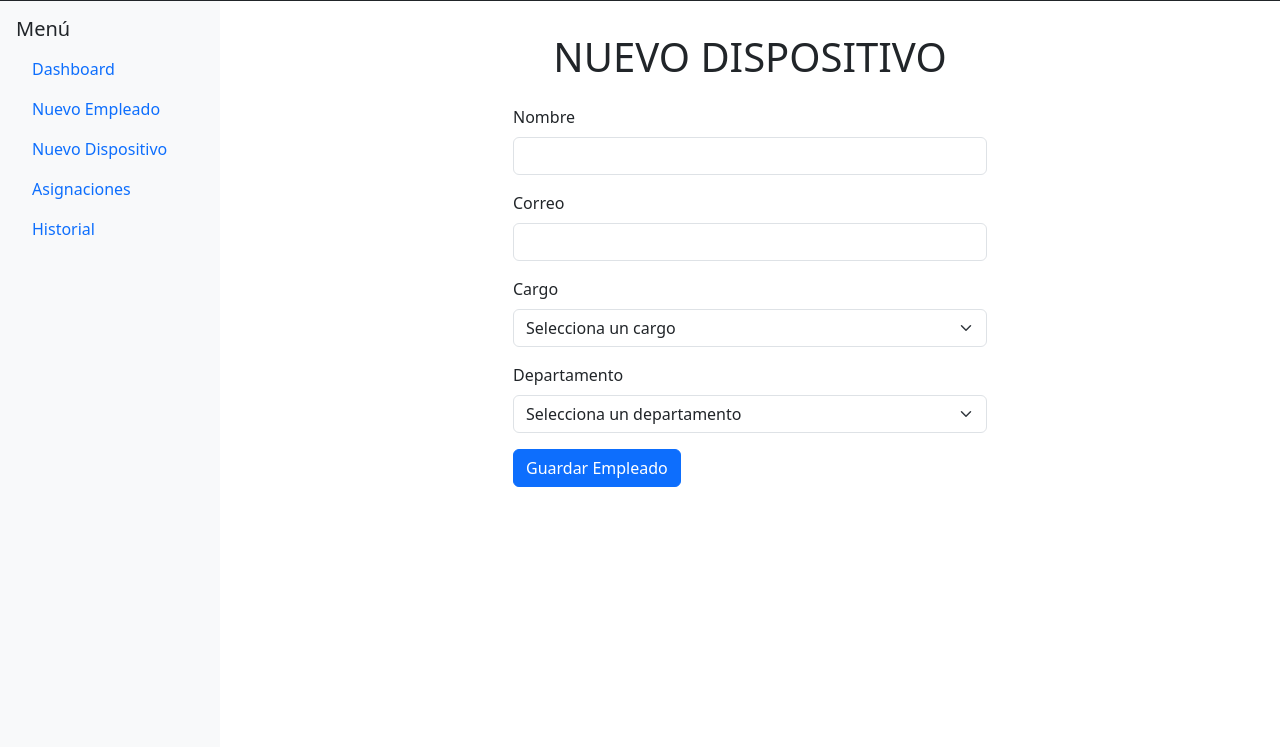
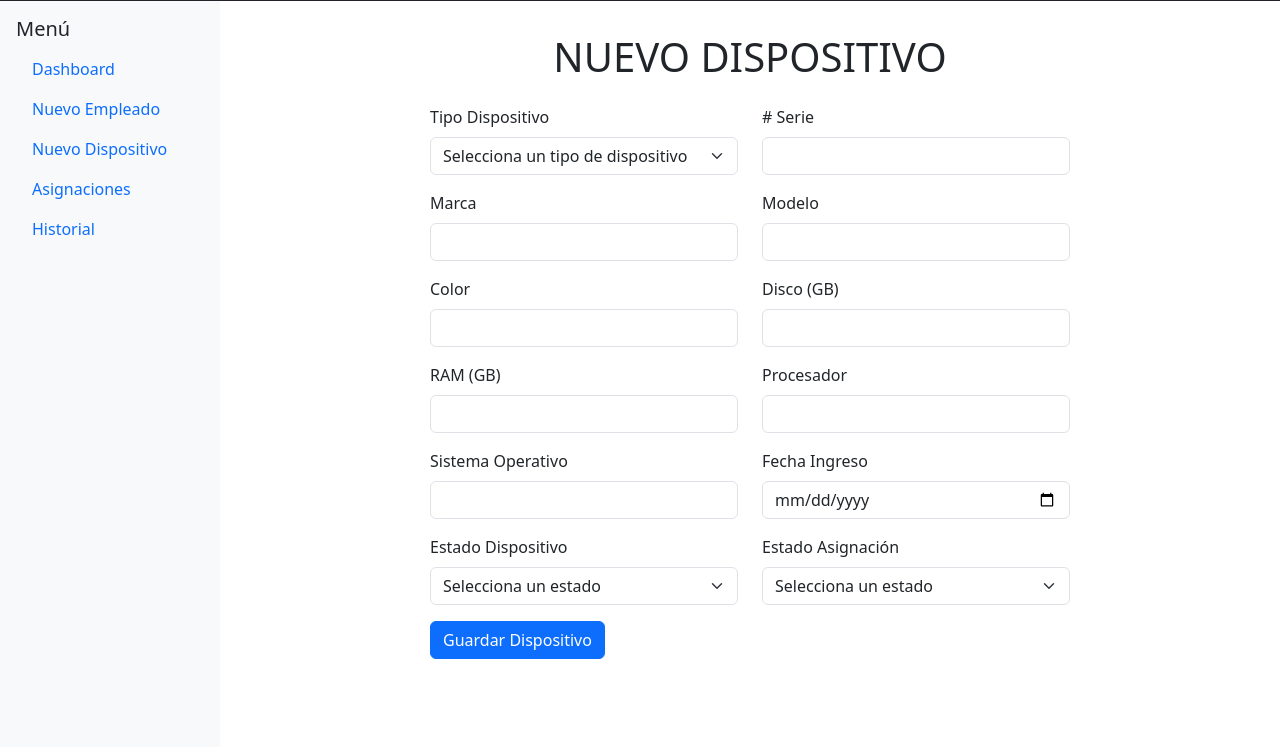
Before and after one commit to julioapb/juridica, a Flask app: page /dispositivos/nuevoDispositivo in a window 1280 px wide. Shown: the part 53-800 px from the top of the page. Run offline with Flask 3, Linux system fonts and the light colour scheme; the visitor is signed in with stand-in values (Sample User, id 1); data that the repository does not hold is empty.

Commit message:
Guardar nuevo dispositivo

```diff
--- a/rutas_dispositivos.py
+++ b/rutas_dispositivos.py
@@ -26,5 +26,59 @@ def teardown_db(exception):
 @dispositivos.route('/nuevoDispositivo')
 def nuevoDispositivo():
 
+    if 'username' not in session:
+        return redirect(url_for('auth.login'))
 
-    return render_template('vista_dispositivos.html')
+    username = session['username']
+
+    db = get_db()
+    cursor = db.cursor()
+    cursor.execute("SELECT * FROM tipo_dispositivo ORDER BY dispositivo ASC")
+    tipo_dispositivos = cursor.fetchall()
+
+    cursor.execute("SELECT * FROM estado_dispositivo ORDER BY estado ASC")
+    estados_dispositivo = cursor.fetchall()
+
+    cursor.execute("SELECT * FROM estado_asignacion ORDER BY estado ASC")
+    estados_asignacion = cursor.fetchall()
+
+    return render_template('vista_dispositivos.html', username = username, tipo_dispositivos = tipo_dispositivos, estados_dispositivo = estados_dispositivo, estados_asignacion = estados_asignacion)
+
+
+@dispositivos.route('/guardarDispositivo', methods = ['POST'])
+def guardarDsipositivo():
+
+    tipo_dispositivo = request.form['tipo_dispositivo'].upper()
+    no_serie = request.form['no_serie']
+    marca = request.form['marca'].upper()
+    modelo = request.form['modelo'].upper()
+    color = request.form['color'].upper()
+    disco = request.form['disco']
+    ram = request.form['ram']
+    procesador = request.form['procesador'].upper()
+    sistema_operativo = request.form['sistema_operativo'].upper()
+    fecha_ingreso = request.form['fecha_ingreso']
+    estado_asignacion = request.form['estado_asignacion']
+    estado_dispositivo = request.form['id_estado_dispositivo']
+
+    db = get_db()
+    cursor = db.cursor()
+    cursor.execute("SELECT * FROM dispositivo WHERE no_serie = %s", (no_serie,))
+    dispositivo_existente = cursor.fetchone()
+
+    if dispositivo_existente:
+        flash('El dispositivo ya está registrado', 'danger')
+        cursor.close()
+        return redirect(url_for('dispositivos.nuevoDispositivo'))
+
+    cursor.execute("""
+        INSERT INTO dispositivo(no_serie, marca, id_tipo_dispositivo, modelo, color, disco, ram, procesador, sistema_operativo, fecha_ingreso,
+                   id_estado_dispositivo, id_estado_asignacion)
+        VALUES (%s, %s, %s, %s, %s, %s, %s, %s, %s, %s, %s, %s)
+    """,(no_serie, marca, tipo_dispositivo, modelo, color, disco, ram, procesador, sistema_operativo, fecha_ingreso, estado_dispositivo, estado_asignacion  )
+    )
+
+    db.commit()
+    cursor.close()
+    flash('✅ Dsipositivo registrado correctamente.', 'success')
+    return redirect(url_for('dispositivos.nuevoDsipositivo'))
--- a/templates/vista_dispositivos.html
+++ b/templates/vista_dispositivos.html
@@ -6,35 +6,92 @@
 <div class="container-fluid text-center">
     <h1 class="mb-4">NUEVO DISPOSITIVO</h1>
     <div class="row justify-content-center">
-        <div class="col-md-6">
-            <form class="text-start" method="POST" action="{{ url_for('empleados.guardarEmpleado') }}">
-                <div class="mb-3">
-                    <label for="nombre" class="form-label">Nombre</label>
-                    <input type="text" class="form-control" id="nombre" name="nombre" required>
+        <div class="col-md-8">
+            <form class="text-start" method="POST" action="{{ url_for('dispositivos.guardarDsipositivo') }}">
+
+                <!-- Fila para los campos en dos columnas -->
+                <div class="row">
+                    <div class="col-md-6 mb-3">
+                        <label for="tipo_dispositivo" class="form-label">Tipo Dispositivo</label>
+                        <select class="form-select" name="tipo_dispositivo" id="tipo_dispositivo" required>
+                            <option value="" selected disabled>Selecciona un tipo de dispositivo</option>
+                            {% for tipo_dispositivo in tipo_dispositivos %}
+                                <option value="{{ tipo_dispositivo[0] }}">{{ tipo_dispositivo[1] }}</option>
+                            {% endfor %}
+                        </select>
+                    </div>
+                    <div class="col-md-6 mb-3">
+                        <label for="no_serie" class="form-label"># Serie</label>
+                        <input type="text" class="form-control" id="no_serie" name="no_serie" required>
+                    </div>
                 </div>
-                <div class="mb-3">
-                    <label for="correo" class="form-label">Correo</label>
-                    <input type="email" class="form-control" id="correo" name="correo" required>
+
+                <div class="row">
+                    <div class="col-md-6 mb-3">
+                        <label for="marca" class="form-label">Marca</label>
+                        <input type="text" class="form-control" id="marca" name="marca" required>
+                    </div>
+                    <div class="col-md-6 mb-3">
+                        <label for="modelo" class="form-label">Modelo</label>
+                        <input type="text" class="form-control" id="modelo" name="modelo" required>
+                    </div>
                 </div>
-                <div class="mb-3">
-                    <label for="cargo" class="form-label">Cargo</label>
-                    <select class="form-select" name="cargo" id="cargo" required>
-                        <option value="" selected disabled>Selecciona un cargo</option>
-                        {% for cargo in cargos %}
-                            <option value="{{ cargo[0] }}">{{ cargo[1] }}</option>
-                        {% endfor %}
-                    </select>
+
+                <div class="row">
+                    <div class="col-md-6 mb-3">
+                        <label for="color" class="form-label">Color</label>
+                        <input type="text" class="form-control" id="color" name="color" required>
+                    </div>
+                    <div class="col-md-6 mb-3">
+                        <label for="disco" class="form-label">Disco (GB)</label>
+                        <input type="number" class="form-control" id="disco" name="disco" required>
+                    </div>
                 </div>
-                <div class="mb-3">
-                    <label for="cargo" class="form-label">Departamento</label>
-                    <select class="form-select" name="departamento" id="departamento" required>
-                        <option value="" selected disabled>Selecciona un departamento</option>
-                        {% for departamento in departamentos %}
-                            <option value="{{ departamento[0] }}">{{ departamento[1] }}</option>
-                        {% endfor %}
-                    </select>
+
+                <div class="row">
+                    <div class="col-md-6 mb-3">
+                        <label for="ram" class="form-label">RAM (GB)</label>
+                        <input type="number" class="form-control" id="ram" name="ram" required>
+                    </div>
+                    <div class="col-md-6 mb-3">
+                        <label for="procesador" class="form-label">Procesador</label>
+                        <input type="text" class="form-control" id="procesador" name="procesador" required>
+                    </div>
                 </div>
-                <button type="submit" class="btn btn-primary">Guardar Empleado</button>
+
+                <div class="row">
+                    <div class="col-md-6 mb-3">
+                        <label for="sistema_operativo" class="form-label">Sistema Operativo</label>
+                        <input type="text" class="form-control" id="sistema_operativo" name="sistema_operativo" required>
+                    </div>
+                    <div class="col-md-6 mb-3">
+                        <label for="fecha_ingreso" class="form-label">Fecha Ingreso</label>
+                        <input type="date" class="form-control" id="fecha_ingreso" name="fecha_ingreso" required>
+                    </div>
+                </div>
+
+                <div class="row">
+                    <div class="col-md-6 mb-3">
+                        <label for="estado_dispositivo" class="form-label">Estado Dispositivo</label>
+                        <select class="form-select" name="id_estado_dispositivo" id="id_estado_dispositivo" required>
+                            <option value="" selected disabled>Selecciona un estado</option>
+                            {% for estado_dispositivo in estados_dispositivo %}
+                                <option value="{{ estado_dispositivo[0] }}">{{ estado_dispositivo[1] }}</option>
+                            {% endfor %}
+                        </select>
+                    </div>
+                    <div class="col-md-6 mb-3">
+                        <label for="estado_asignacion" class="form-label">Estado Asignación</label>
+                        <select class="form-select" name="estado_asignacion" id="estado_asignacion" required>
+                            <option value="" selected disabled>Selecciona un estado</option>
+                            {% for estado_asignacion in estados_asignacion %}
+                                <option value="{{ estado_asignacion[0] }}">{{ estado_asignacion[1] }}</option>
+                            {% endfor %}
+                        </select>
+                    </div>
+                </div>
+
+                <button type="submit" class="btn btn-primary">Guardar Dispositivo</button>
             </form>
         </div>
     </div>
```
